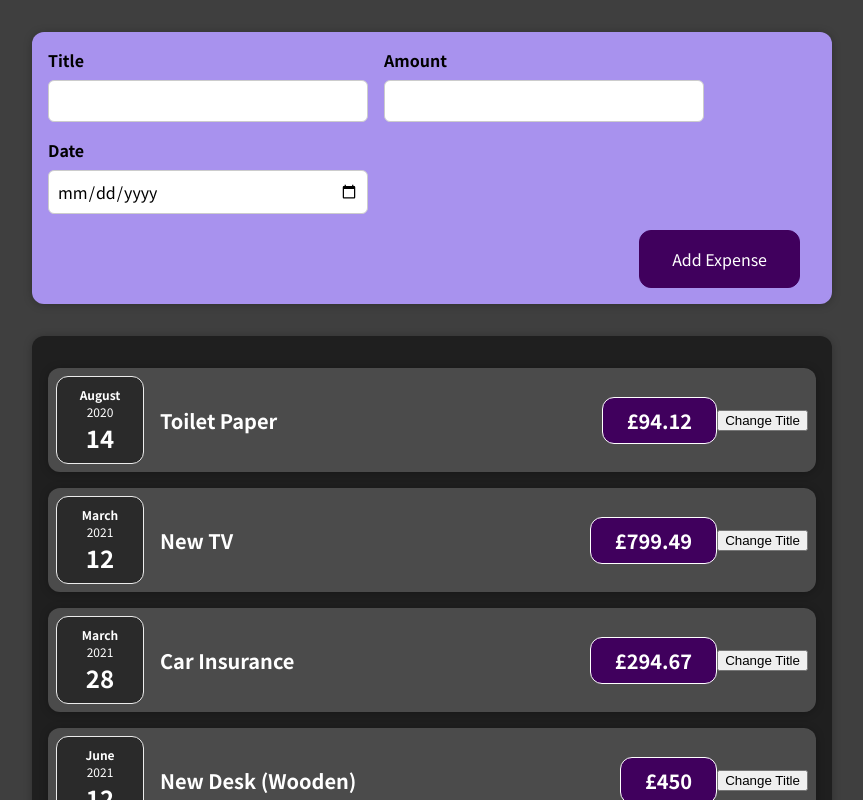
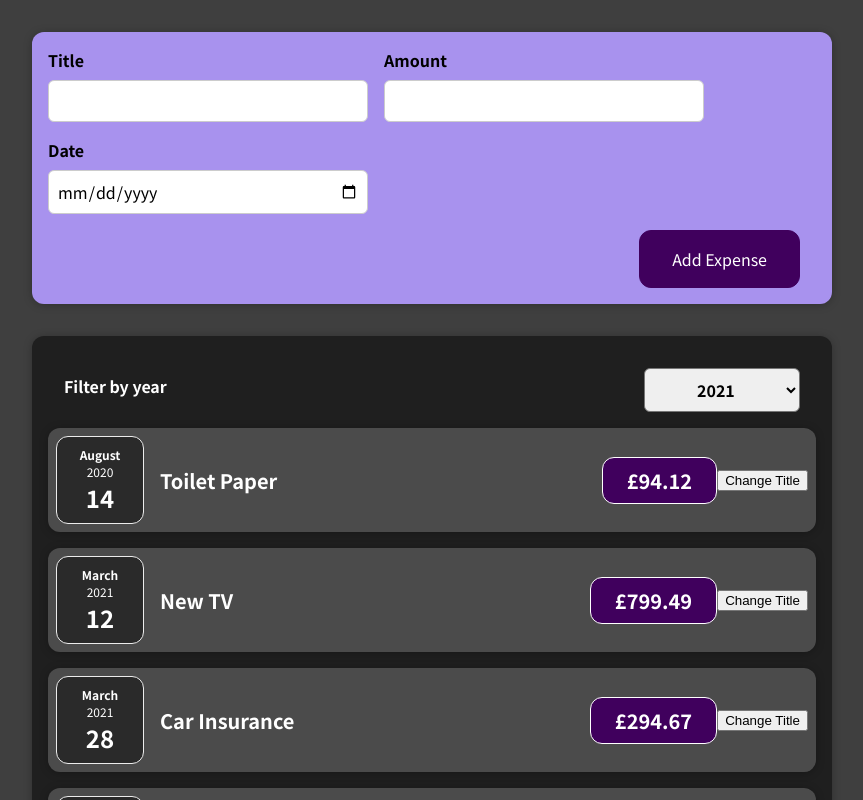
Before and after one commit to Molina-Daniel/react-expense-tracker, a React (Create React App) app: page / in a window 1280 px wide. Shown: the top 800 px of the page, without its empty margins (208-1071 px from the left). Built offline with nearby package versions, Linux system fonts and the light colour scheme.

Commit message:
Add expenses filter component

```diff
--- a/src/components/Expenses/Expenses.js
+++ b/src/components/Expenses/Expenses.js
@@ -1,10 +1,23 @@
+import { useState } from "react";
 import ExpenseItem from "./ExpenseItem";
 import Card from "../UI/Card";
+import ExpensesFilter from "./ExpensesFilter";
 import "./Expenses.css";
 
 const Expenses = (props) => {
+  const [filteredYear, setFilteredYear] = useState("2021");
+
+  const filterChangeHandler = (selectedYear) => {
+    setFilteredYear(selectedYear);
+  };
+
   return (
+    <div>
       <Card className="expenses">
+        <ExpensesFilter
+          selected={filteredYear}
+          onChangeFilter={filterChangeHandler}
+        />
         <ExpenseItem
           date={props.items[0].date}
           title={props.items[0].title}
@@ -26,6 +39,7 @@
           amount={props.items[3].amount}
         />
       </Card>
+    </div>
   );
 };
 
--- /dev/null
+++ b/src/components/Expenses/ExpensesFilter.css
@@ -0,0 +1,24 @@
+.expenses-filter {
+  color: white;
+  padding: 0 1rem;
+}
+
+.expenses-filter__control {
+  display: flex;
+  width: 100%;
+  align-items: center;
+  justify-content: space-between;
+  margin: 1rem 0;
+}
+
+.expenses-filter label {
+  font-weight: bold;
+  margin-bottom: 0.5rem;
+}
+
+.expenses-filter select {
+  font: inherit;
+  padding: 0.5rem 3rem;
+  font-weight: bold;
+  border-radius: 6px;
+}
--- /dev/null
+++ b/src/components/Expenses/ExpensesFilter.js
@@ -0,0 +1,25 @@
+import "./ExpensesFilter.css";
+
+const ExpensesFilter = (props) => {
+  const dropdownChangeHandler = (event) => {
+    const savedYear = event.target.value;
+
+    props.onChangeFilter(savedYear);
+  };
+
+  return (
+    <div className="expenses-filter">
+      <div className="expenses-filter__control">
+        <label>Filter by year</label>
+        <select value={props.selected} onChange={dropdownChangeHandler}>
+          <option value="2022">2022</option>
+          <option value="2021">2021</option>
+          <option value="2020">2020</option>
+          <option value="2019">2019</option>
+        </select>
+      </div>
+    </div>
+  );
+};
+
+export default ExpensesFilter;
```
Lines whose indentation alone changed are shown as unchanged.
